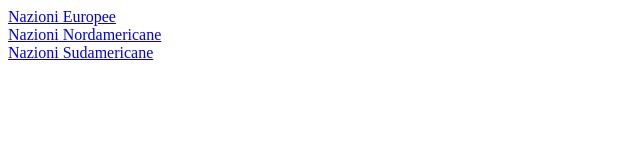
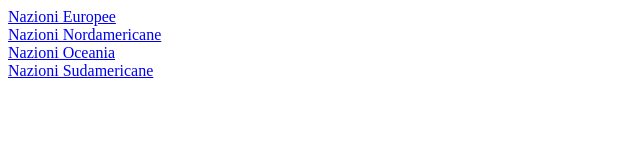
Before and after one commit to LeBandiere/lebandiere.github.io, a plain HTML site: page index.html in a window 1280 px wide. Shown: the whole page, without its empty margins (0-640 px from the left). Drawn offline with Linux system fonts and the light colour scheme.

Commit message:
Update index.html

```diff
--- a/index.html
+++ b/index.html
@@ -7,6 +7,7 @@
 <body>
 	<a href="Nazioni Europee (Published)\index.html">Nazioni Europee</a> <br>
 	<a href="Nord America (Published)\index.html">Nazioni Nordamericane</a> <br>
+	<a href="Sud America (Published)\index.html">Nazioni Oceania</a> <br>
 	<a href="Sud America (Published)\index.html">Nazioni Sudamericane</a> <br>
 </body>
 </html>
```
